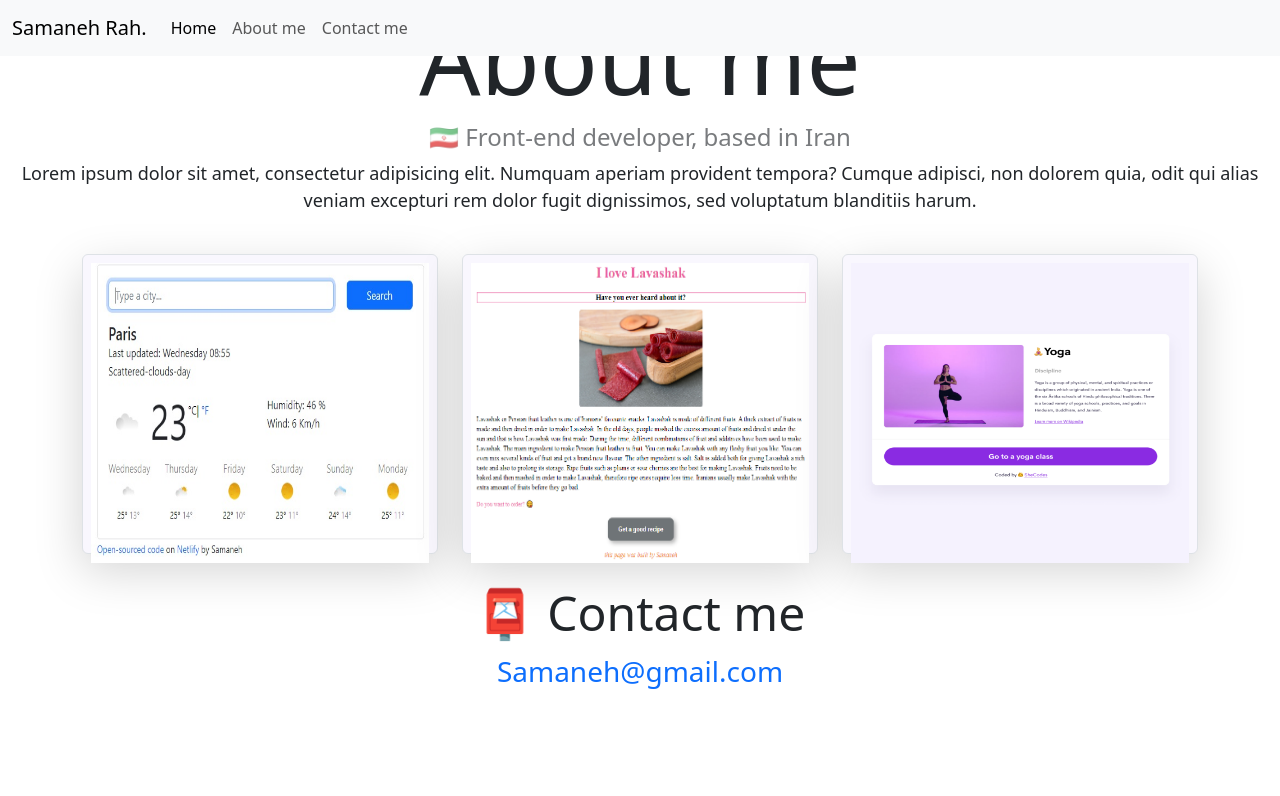
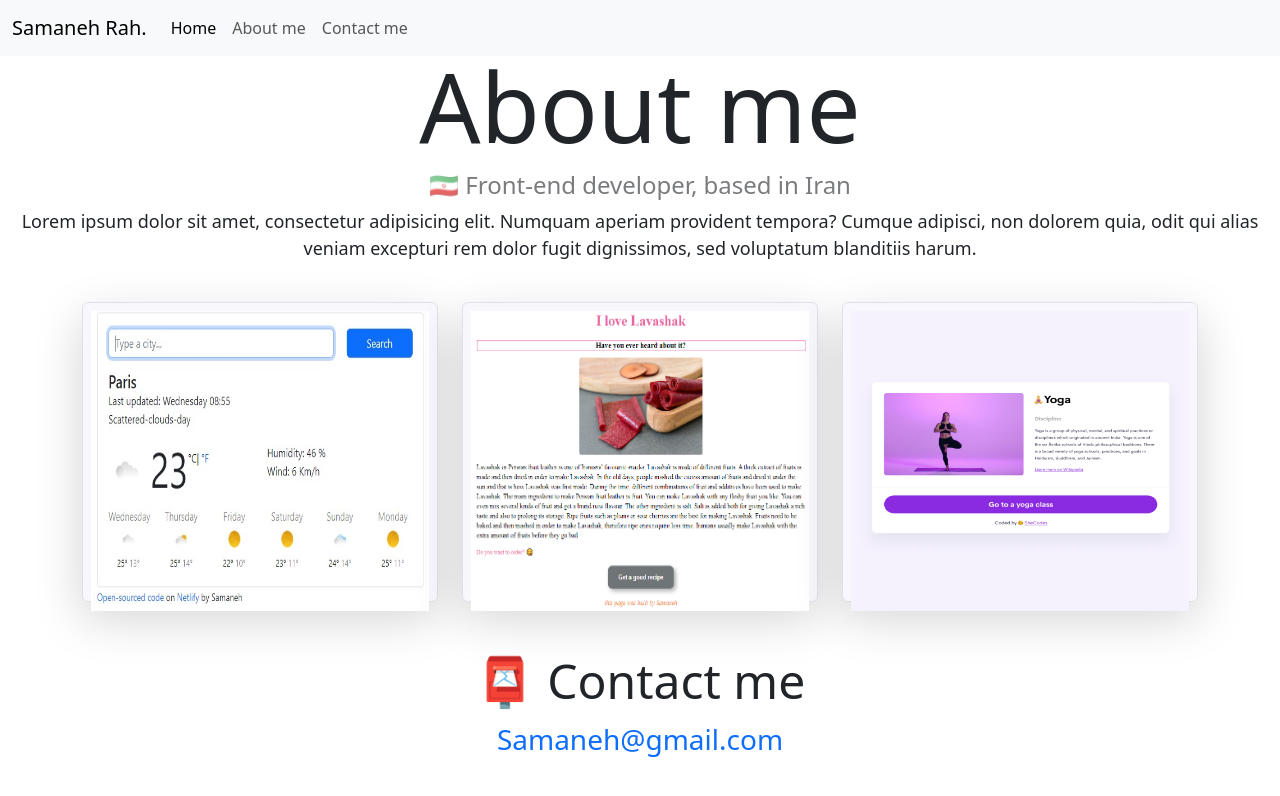
Before and after one commit to samane-92/Responsive, a plain HTML site: page about.html in a window 1280 px wide. Drawn offline with nearby package versions, Linux system fonts and the light colour scheme.

Commit message:
fixed space between h2 and Nav

```diff
--- a/about.html
+++ b/about.html
@@ -45,7 +45,7 @@
         </div>
       </div>
     </nav>
-    <h1>About me</h1>
+    <h1 class="mt-5">About me</h1>
     <h3>🇮🇷 Front-end developer, based in Iran</h3>
     <p class="paragraph-about">
       Lorem ipsum dolor sit amet, consectetur adipisicing elit. Numquam aperiam
--- a/src/styles.css
+++ b/src/styles.css
@@ -11,7 +11,7 @@ h1 {
   text-align: center;
 }
 h2 {
-  margin-top: 30px;
+  margin-top: 50px;
   text-align: center;
   font-size: 48px;
 }
```
